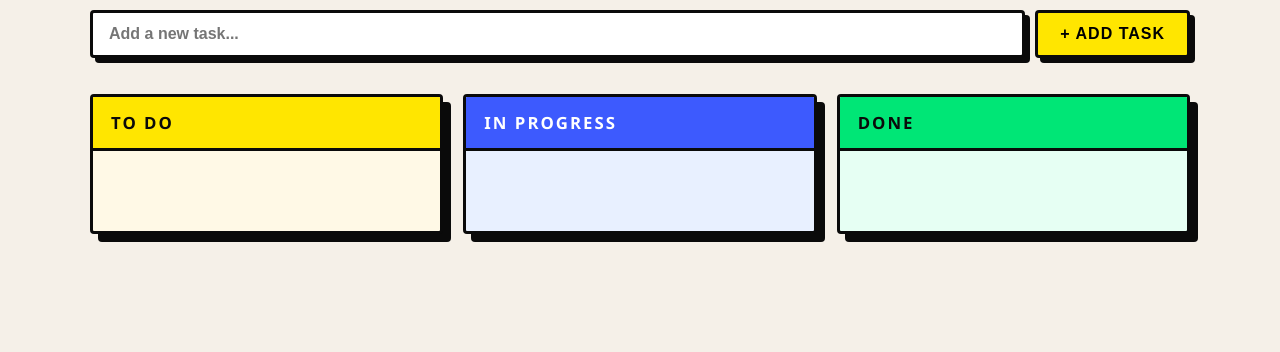
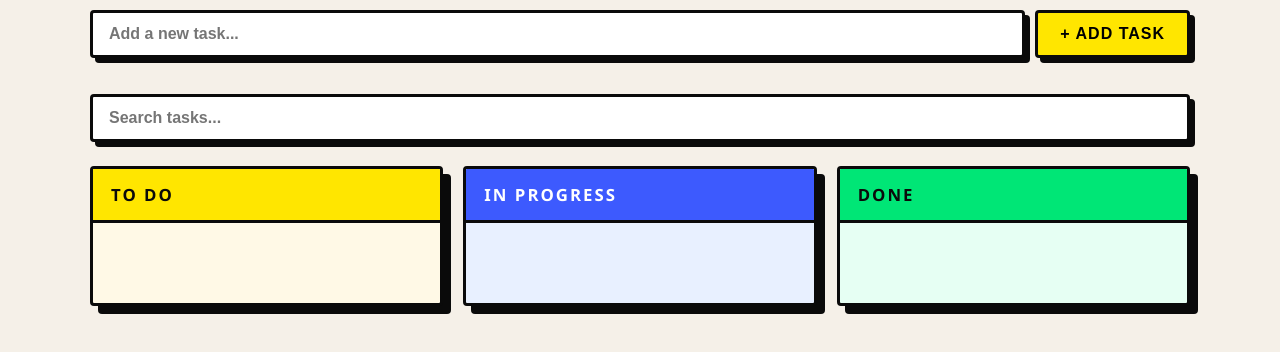
Before and after one commit to JuanmorenoPRO/tablero-kanban-ph, a plain HTML site: page index.html in a window 1280 px wide. Shown: the part 116-468 px from the top of the page. Drawn offline with Linux system fonts and the light colour scheme.

Commit message:
Add a search bar to filter tasks by text as the user types
Adds a search input field to `index.html`, implements filtering logic in `script.js` based on user input, and styles the search bar in `style.css`.

Replit-Commit-Author: Agent
Replit-Commit-Session-Id: 3d8ad511-9ac5-4328-96b3-039afea6ad70
Replit-Commit-Checkpoint-Type: full_checkpoint
Replit-Commit-Event-Id: 97de444a-7872-46cd-bd5a-4e24d32103d6
Replit-Commit-Screenshot-Url: https://storage.googleapis.com/screenshot-production-us-central1/1ad74fe1-1d2e-48ec-94f9-4ef2a09a3edf/3d8ad511-9ac5-4328-96b3-039afea6ad70/txgSWKL
Replit-Helium-Checkpoint-Created: true

```diff
--- a/index.html
+++ b/index.html
@@ -15,6 +15,10 @@
       <button id="add-btn">+ Add Task</button>
     </div>
   </header>
+
+  <div class="search-bar">
+    <input type="text" id="search-input" placeholder="Search tasks..." />
+  </div>
 
   <main class="board">
     <div class="column" id="col-todo">
--- a/script.js
+++ b/script.js
@@ -49,14 +49,20 @@ function createCardElement(task) {
   return card;
 }
 
+function getSearchQuery() {
+  return document.getElementById('search-input').value.trim().toLowerCase();
+}
+
 function renderAll() {
   const tasks = loadTasks();
+  const query = getSearchQuery();
 
   COLUMNS.forEach(col => {
     const container = document.querySelector(`.cards[data-col="${col}"]`);
     container.innerHTML = '';
     tasks
       .filter(t => t.col === col)
+      .filter(t => !query || t.text.toLowerCase().includes(query))
       .forEach(t => container.appendChild(createCardElement(t)));
   });
 }
@@ -101,4 +107,6 @@ document.getElementById('task-input').addEventListener('keydown', e => {
   if (e.key === 'Enter') addTask();
 });
 
+document.getElementById('search-input').addEventListener('input', renderAll);
+
 renderAll();
--- a/style.css
+++ b/style.css
@@ -91,6 +91,29 @@ h1 {
 #add-btn:active {
   transform: translate(3px, 3px);
   box-shadow: 2px 2px 0px var(--black);
+}
+
+/* === SEARCH BAR === */
+.search-bar {
+  max-width: 1100px;
+  margin: 0 auto 24px;
+}
+
+#search-input {
+  width: 100%;
+  padding: 12px 16px;
+  font-size: 1rem;
+  font-weight: 700;
+  border: var(--border);
+  border-radius: var(--radius);
+  background: var(--white);
+  box-shadow: var(--shadow);
+  outline: none;
+  transition: box-shadow 0.1s;
+}
+
+#search-input:focus {
+  box-shadow: 7px 7px 0px var(--black);
 }
 
 /* === BOARD === */
```
